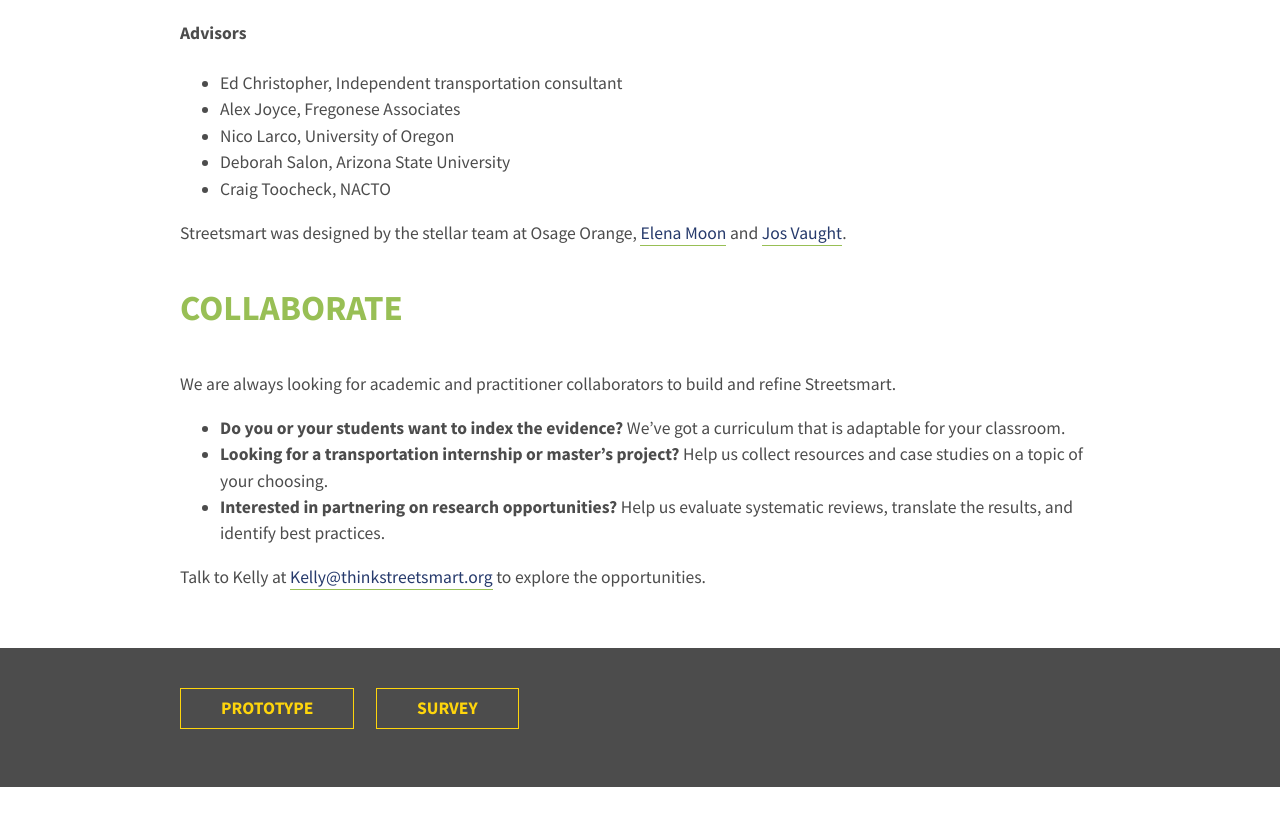
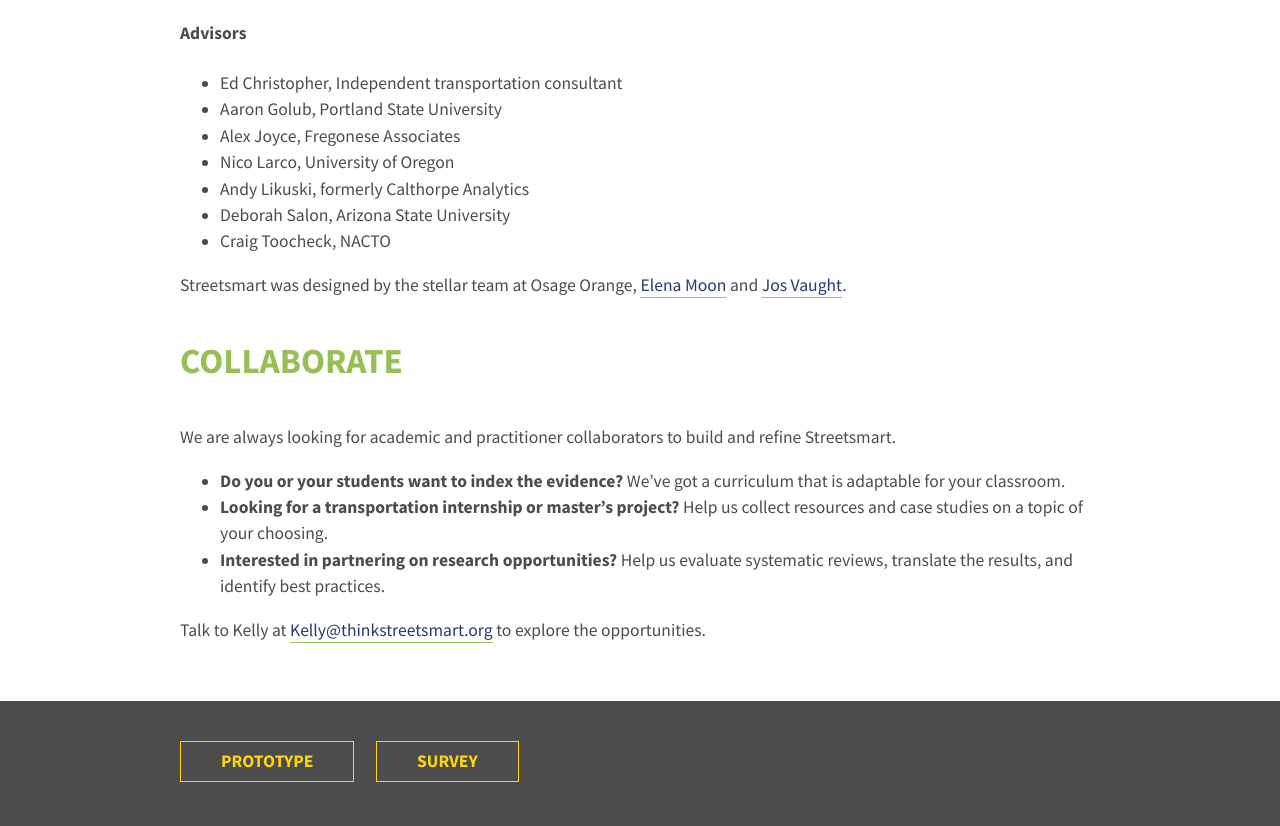
Before and after one commit to streetsmart/streetsmart.github.io, a plain HTML site: page index.html in a window 1280 px wide. Shown: the part 1670-2496 px from the top of the page. Before the commit the page ends 2457 px from the top, so only its background shows below. Drawn offline with Linux system fonts and the light colour scheme.

Commit message:
Add two advisors

```diff
--- a/index.html
+++ b/index.html
@@ -68,8 +68,10 @@
         <h4>Advisors</h4>
         <ul>
           <li>Ed Christopher, Independent transportation consultant</li>
+          <li>Aaron Golub, Portland State University</li>
           <li>Alex Joyce, Fregonese Associates</li>
           <li>Nico Larco, University of Oregon</li>
+          <li>Andy Likuski, formerly Calthorpe Analytics</li>
           <li>Deborah Salon, Arizona State University</li>
           <li>Craig Toocheck, NACTO</li>
         </ul>
```
